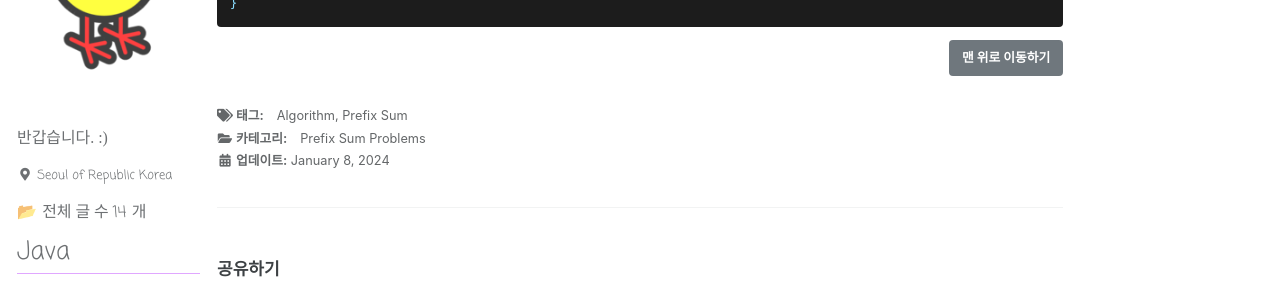
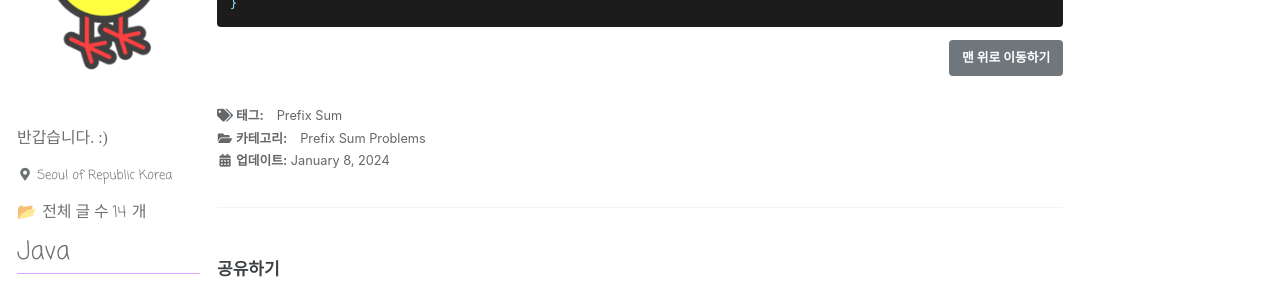
Before and after one commit to laegel123/laegel123.github.io, a Jekyll site: the page built from _posts/algorithm/prefix_sum_problems/2024-01-15-ch0.md, in a window 1280 px wide and 900 px high, scrolled down 1072 px. Shown: the part 152-437 px from the top of the window. Built offline with Jekyll 4.4.1, drawn with Linux system fonts in a browser that asks for light colours; cached includes are drawn as plain includes; some web fonts are replaced; comment, search, counter and statistics services are not loaded.

Commit message:
누적합 문제풀이

```diff
--- a/_posts/algorithm/prefix_sum_problems/2024-01-15-ch0.md
+++ b/_posts/algorithm/prefix_sum_problems/2024-01-15-ch0.md
@@ -4,7 +4,7 @@ title:  "[누적합] BOJ 11659 - 구간 합 구하기 4"
 categories:
   - Prefix Sum Problems
 tags:
-  - [Algorithm, Prefix Sum]
+  - [Prefix Sum]
 
 toc: true
 toc_sticky: true
```
